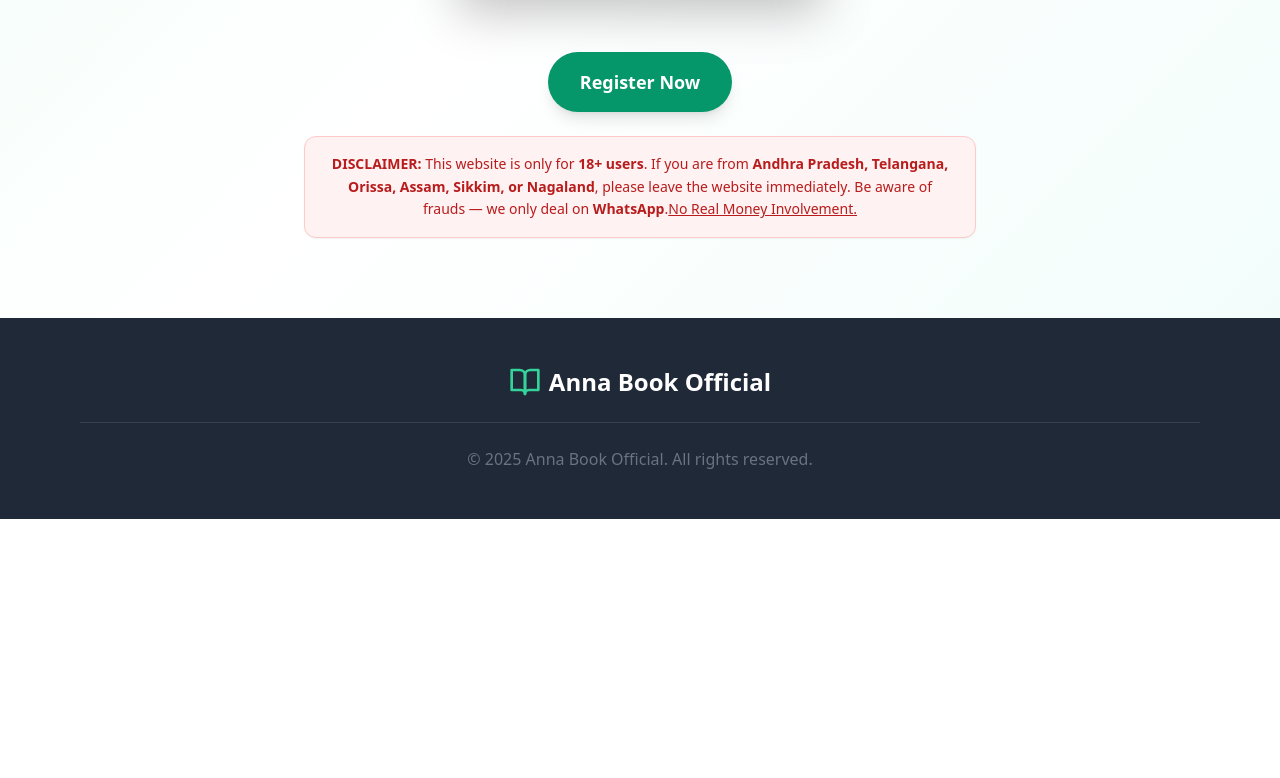
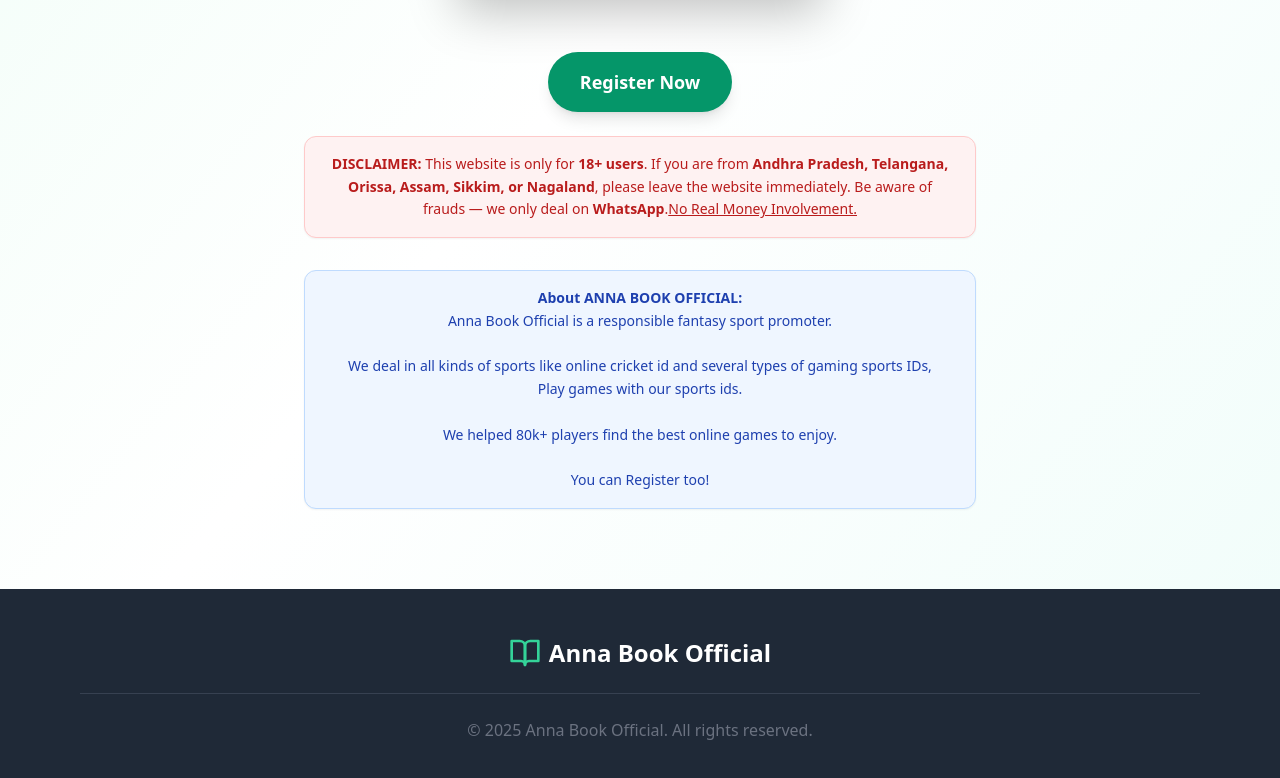
Before and after one commit to strange8969/Anna-Book, a React (Vite) app: page / in a window 1280 px wide. Shown: the part 782-1560 px from the top of the page. Before the commit the page ends 1301 px from the top, so only its background shows below. Built offline with nearby package versions, Linux system fonts and the light colour scheme.

Commit message:
Update App.tsx

```diff
--- a/src/App.tsx
+++ b/src/App.tsx
@@ -51,6 +51,16 @@ function App() {
             Be aware of frauds — we only deal on <strong>WhatsApp</strong>.
             <u>No Real Money Involvement.</u>
           </div>
+
+          {/* About ANNA BOOK OFFICIAL */}
+          <div className="max-w-2xl mx-auto mt-8 bg-blue-50 border border-blue-200 text-blue-800 px-6 py-4 rounded-xl shadow-sm text-sm leading-relaxed">
+            <strong>About ANNA BOOK OFFICIAL:</strong><br />
+            Anna Book Official is a responsible fantasy sport promoter.<br /><br />
+            We deal in all kinds of sports like online cricket id and several types of gaming sports IDs,<br />
+            Play games with our sports ids.<br /><br />
+            We helped 80k+ players find the best online games to enjoy.<br /><br />
+            You can Register too!
+          </div>
         </div>
       </section>
 
```
